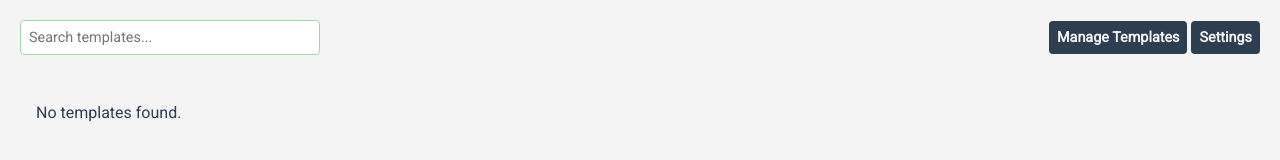
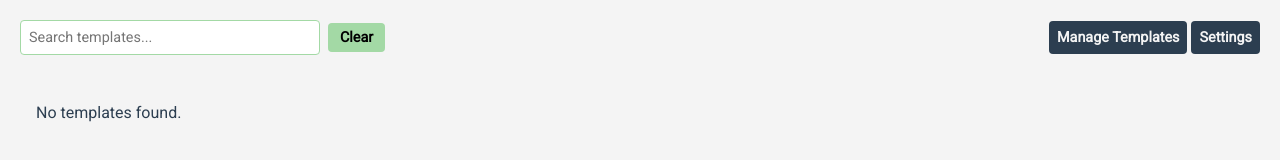
Before and after one commit to bradflavel/template-database, a plain HTML site: page index.html in a window 1280 px wide. Drawn offline with Linux system fonts and the light colour scheme.

Commit message:
Added 'clear search' button

```diff
--- a/index.html
+++ b/index.html
@@ -11,7 +11,10 @@
   <div class="container">
     <!-- Header with Search, Manage, Settings -->
     <div class="top-bar">
-      <input type="text" id="searchBox" placeholder="Search templates..." />
+      <div class="search-wrapper">
+        <input type="text" id="searchBox" placeholder="Search templates..." />
+        <button id="clearSearchBtn">Clear</button>
+      </div>
       <div class="header-buttons">
         <button id="manageTemplatesBtn">Manage Templates</button>
         <button id="settingsBtn">Settings</button>
--- a/js/templateLoader.js
+++ b/js/templateLoader.js
@@ -14,6 +14,13 @@ import {
 
 export function setupTemplateLoader() {
   const searchBox = document.getElementById("searchBox");
+  const clearSearchBtn = document.getElementById("clearSearchBtn");
+
+  clearSearchBtn.onclick = () => {
+    searchBox.value = "";
+    renderTemplates(""); // re-render all templates with no filter
+  };
+
   const manageBtn = document.getElementById("manageTemplatesBtn");
   const closeModal = document.getElementById("closeModal");
   const modal = document.getElementById("templateModal");
--- a/styles.css
+++ b/styles.css
@@ -56,6 +56,10 @@ button:hover {
 
 /* === Layout === */
 .container {
+  display: flex;
+  flex-direction: column;
+  height: 100vh;
+  box-sizing: border-box;
   padding: 20px;
 }
 
@@ -122,10 +126,6 @@ button:hover {
 .template-column::-webkit-scrollbar {
   display: none; /* Chrome/Safari */
 }
-
-
-
-
 
 .template-column h3 {
   text-align: center;
@@ -331,8 +331,9 @@ body, html {
 }
 
 #templateGridWrapper {
+  flex: 1;
   overflow-x: auto;
-  width: 100%;
+  overflow-y: hidden;
   box-sizing: border-box;
 }
 
@@ -410,3 +411,27 @@ body, html {
   min-width: 2.5rem;
   text-align: center;
 }
+
+.search-wrapper {
+  display: flex;
+  align-items: center;
+  gap: 0.5rem;
+  max-width: 400px;
+  width: 100%;
+}
+
+#clearSearchBtn {
+  padding: 6px 12px;
+  font-size: 0.9rem;
+  border-radius: 4px;
+  border: none;
+  background-color: var(--accent);
+  color: black;
+  cursor: pointer;
+  font-weight: bold;
+  transition: background-color 0.3s;
+}
+
+#clearSearchBtn:hover {
+  background-color: var(--hover);
+}
```
